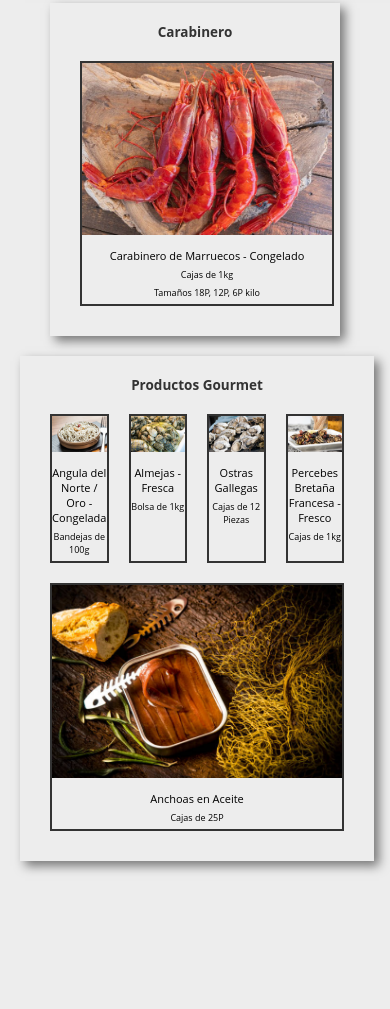
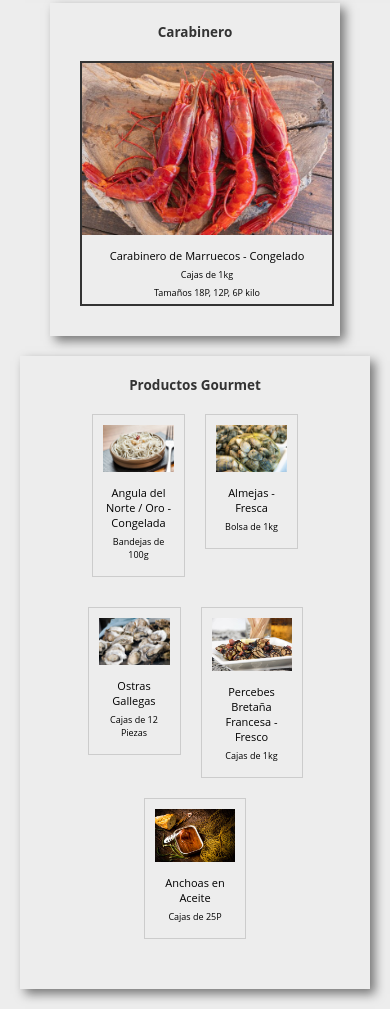
Before and after one commit to Juan112233Cortes/CartaMarisco, a plain HTML site: page index.html in a window 390 px wide. Shown: the part 923-1932 px from the top of the page. Before the commit the page ends 1804 px from the top, so only its background shows below. Drawn offline with Linux system fonts and the light colour scheme.

Commit message:
responsive productos gourmet

```diff
--- a/index.html
+++ b/index.html
@@ -84,32 +84,33 @@
             </div>
             <div class="otros">
                 <h2>Productos Gourmet</h2>
-                <div class="gambaBlanca">
+                <div class="cajaOtros">
+                    <div class="angulas">
                         <img src="Imagenes/Angulas.jpg" alt="">
                         <p class="nombreProducto">Angula del Norte / Oro - Congelada </p>
                         <p>Bandejas de 100g</p>
                     </div>
-                <div class="gambaRoja">
+                    <div class="almejas">
                         <img src="Imagenes/Almejas.jpg" alt="">
                         <p class="nombreProducto">Almejas - Fresca </p>
                         <p>Bolsa de 1kg</p>
                     </div>
-                <div class="gambaCocida">
+                    <div class="ostras">
                         <img src="Imagenes/Ostras.jpg" alt="">
                         <p class="nombreProducto">Ostras Gallegas </p>
                         <p>Cajas de 12 Piezas</p>
                     </div>
-                <div class="gambaBlanca">
+                    <div class="percebes">
                         <img src="Imagenes/percebes.jpg" alt="">
                         <p class="nombreProducto">Percebes Bretaña Francesa - Fresco </p>
                         <p>Cajas de 1kg</p>
                     </div>
-                <div class="gambaRoja">
+                    <div class="Anchoas">
                         <img src="Imagenes/Anchoas.jpg" alt="">
                         <p class="nombreProducto">Anchoas en Aceite </p>
                         <p>Cajas de 25P</p>
                     </div>
-
+                </div>
             </div>
         </div>
     </section>
--- a/style.css
+++ b/style.css
@@ -257,6 +257,8 @@ section > div {
 
 
 
+
+
 /* Estilo del contenedor de las gambas */
 .otros {
     display: flex;
@@ -265,10 +267,18 @@ section > div {
     margin: 0 auto; /* Centra el contenedor de las gambas */
     margin-top: 20px;
 }
-
+.cajaOtros{
+    justify-content: space-around;
+    display: flex;
+    flex-direction: row;
+    width: 100%;
+}
 /* Estilo de cada tipo de gamba */
-.cigalaCoruña,
-.cigalaHuelva{
+.Anchoas,
+.angulas,
+.percebes,
+.almejas,
+.ostras{
     /* flex: 1; */
     margin: 10px;
     border: 2px solid #333;
@@ -351,4 +361,45 @@ section > div {
         width: 250px;
     }
 
+    .cajaOtros {
+        display: flex;
+        flex-wrap: wrap;
+        justify-content: center;
+        align-items: flex-start; /* Alinea los elementos arriba */
+        margin: 20px;
+      }
+
+
+    .ostras,
+    .almejas,
+    .angulas,
+    .Anchoas,
+    .percebes {
+        text-align: center;
+        padding: 10px;
+        border: 1px solid #ccc;
+      }
+
+    .ostras,
+    .almejas,
+    .angulas {
+        flex: 0 1 calc(30% - 10px); /* Calcula el ancho de cada elemento con margen */
+        margin-bottom: 20px; /* Ajusta según tu diseño */
+      }
+
+    .ostras, img
+    .almejas, img
+    .angulas, img {
+        width: 100%; /* Ajusta según tu diseño */
+      }
+
+    .otros h2 {
+        text-align: center;
+        margin-bottom: -10px; /* Ajusta el espaciado según tu diseño */
+      }
+
+    .percebes,
+    .Anchoas{
+        width: 80px;
+    }
 }
```
Lines whose indentation alone changed are shown as unchanged.
